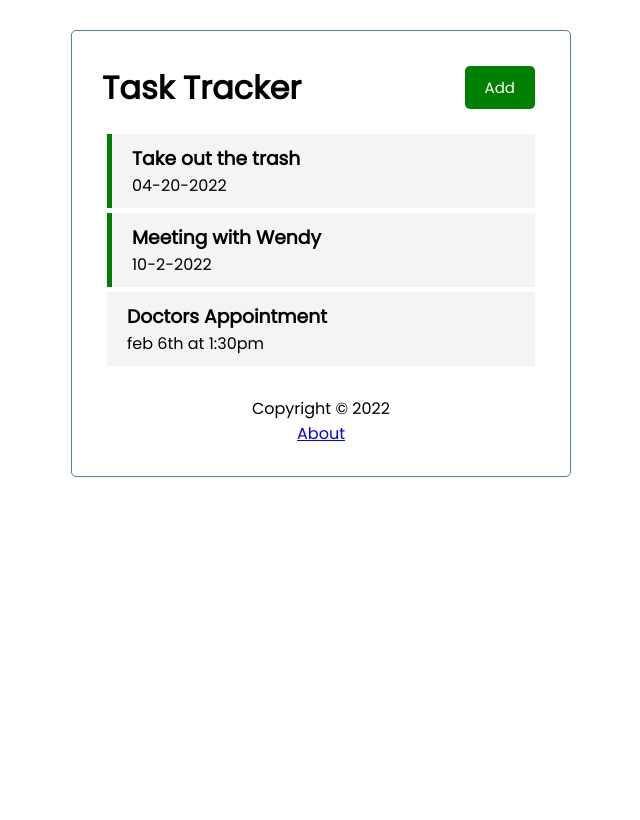
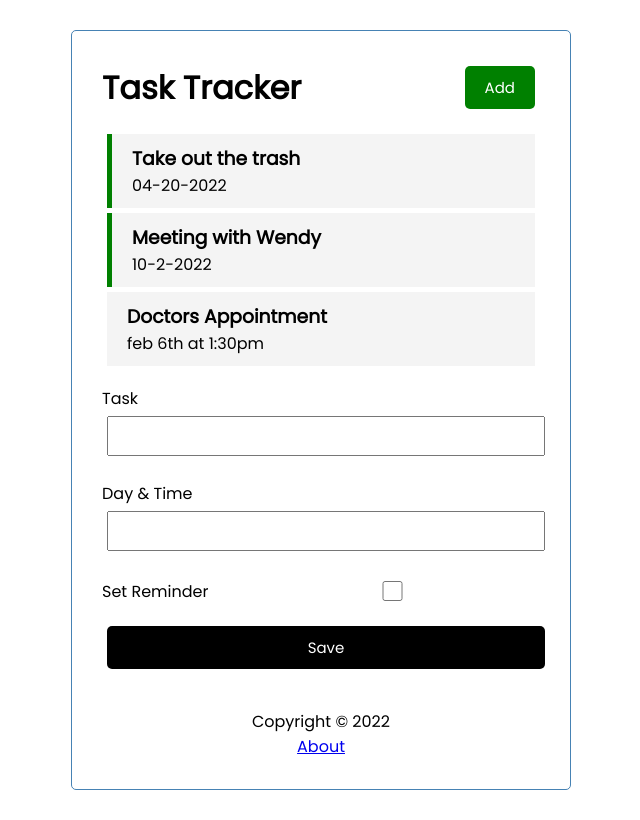
Before and after one commit to jackfros-glitch/task-tracker, a React (Create React App) app in the folder frontend/: page / in a window 1280 px wide. Shown: the whole page, without its empty margins (319-959 px from the left). Built offline with nearby package versions, Linux system fonts and the light colour scheme.

Commit message:
feat Create and Add AddTask component to Home page

```diff
--- /dev/null
+++ b/frontend/src/components/AddTask.js
@@ -0,0 +1,30 @@
+
+
+const AddTask = () => {
+  return (
+    <div>
+        <form action="" className="add-form">
+            <div className="form-control">
+                <label htmlFor="text">
+                    Task
+                </label>
+                <input type="text" name="text"/>
+            </div>
+            <div className="form-control">
+                <label htmlFor="date">
+                    Day & Time
+                </label>
+                <input type="text" name="date" />
+            </div>
+
+            <div className="form-control form-control-check">
+                <label htmlFor="reminder">Set Reminder</label>
+                <input type="checkbox" name="reminder" />
+            </div>
+            <input className="btn btn-block" type="submit" value='Save' />
+        </form>
+    </div>
+  )
+}
+
+export default AddTask
--- a/frontend/src/pages/Home.js
+++ b/frontend/src/pages/Home.js
@@ -2,6 +2,7 @@ import Header  from "../components/Header"
 import Footer from "../components/Footer"
 import Tasks from "../components/Tasks"
 import { useState } from "react"
+import AddTask from "../components/AddTask"
 
 const Home = () => {
   const [tasks , setTasks] = useState([
@@ -25,13 +26,17 @@ const Home = () => {
     }
   ])
 
+  const doubleClick = (id) =>{
+    setTasks(tasks.map((task)=>(task.id !== id ? task : {...task, isCompleted : !task.isCompleted})))
+  }
 
 
   return (
 
       <div className="container">
         <Header  title='Task Tracker'/>
-        <Tasks tasks ={tasks} />
+        <Tasks tasks ={tasks} onClick ={doubleClick}/>
+        <AddTask/>
         <Footer/>
       </div>
   )
```
